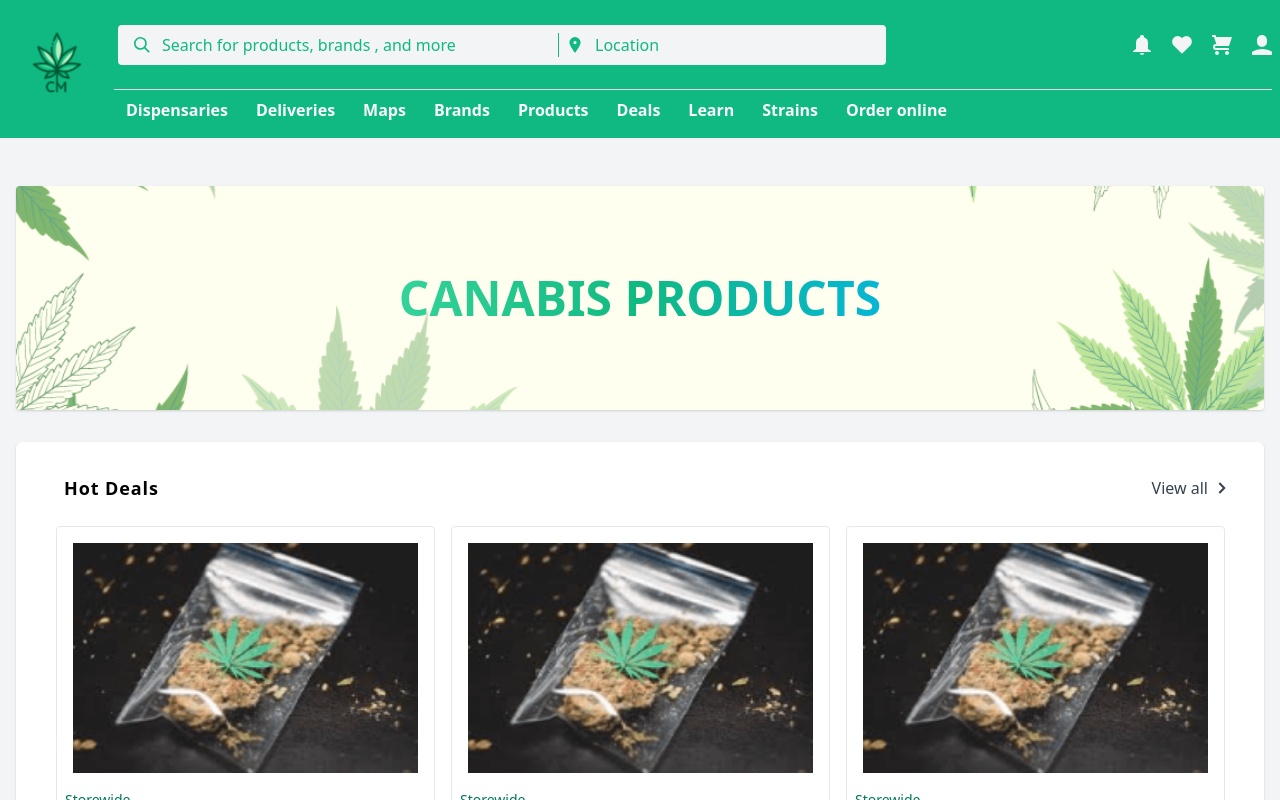
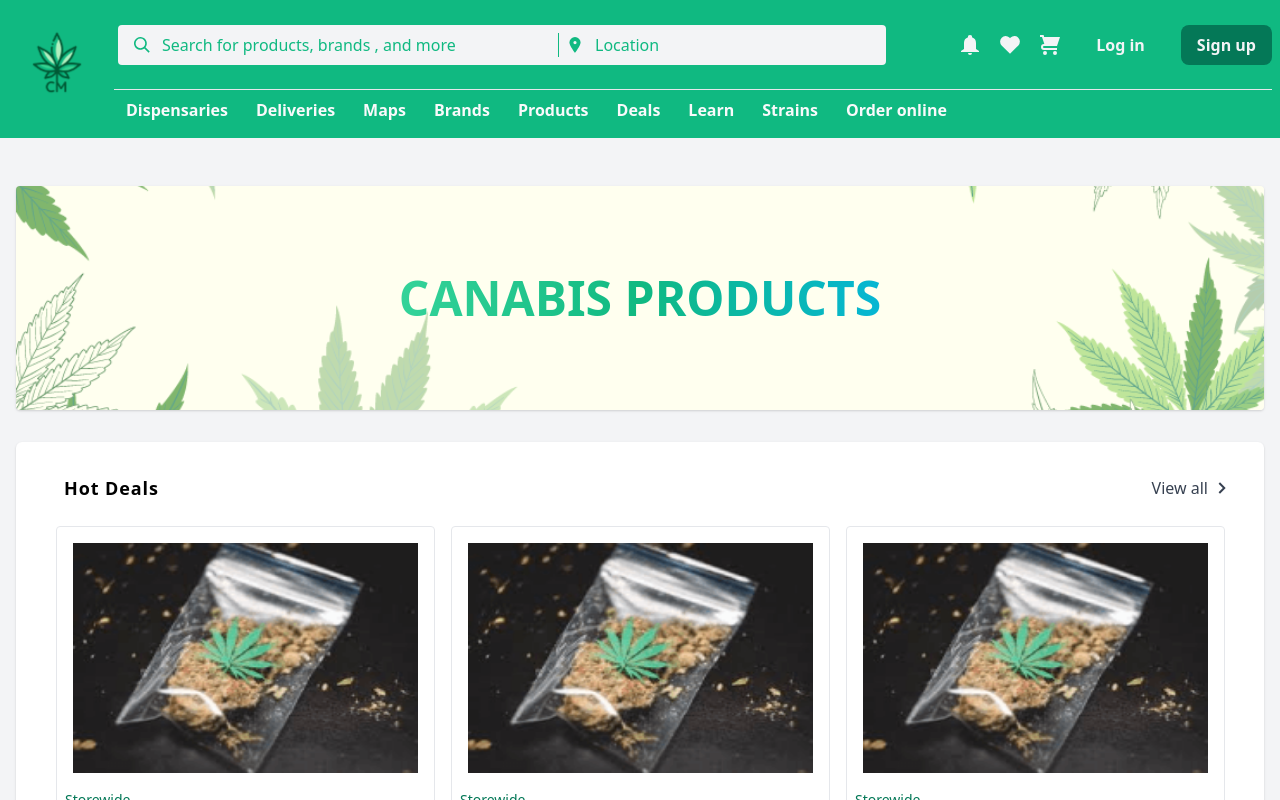
Before and after one commit to braveheart-star/sonic-canabis-app, a Next.js app: page / in a window 1280 px wide. Shown: the top 800 px of the page. Built offline with nearby package versions, Linux system fonts and the light colour scheme.

Commit message:
change UI

```diff
--- a/src/components/MobileDrop.tsx
+++ b/src/components/MobileDrop.tsx
@@ -1,12 +1,17 @@
 import React from "react";
 import Link from "next/link";
 import Image from "next/image";
+import useSWR from "swr";
+
 import { Maybe } from "./common/Maybe";
+import storage from "../utils/storage";
+import checkLogin from "../utils/checkLogin";
 import styles from "../styles/components.module.scss";
 
 export const MobileDrop = (props: any) => {
   const { dropdown } = props;
-  const isLoggedIn = true;
+  const { data: currentUser } = useSWR("user", storage);
+  const isLoggedIn = checkLogin(currentUser);
 
   return (
     <div
@@ -32,7 +37,7 @@ export const MobileDrop = (props: any) => {
                 <button className="font-bold ">Log in</button>
               </Link>
               <Link href="/auth/register">
-                <button className="px-4 py-1 font-bold text-white bg-green-500 rounded-lg sm:px-6 sm:py-2">
+                <button className="px-4 py-2 font-bold text-white bg-green-500 rounded-lg sm:px-6 sm:py-2">
                   Sign up
                 </button>
               </Link>
--- a/src/components/common/Header.tsx
+++ b/src/components/common/Header.tsx
@@ -1,9 +1,13 @@
 import React, { useEffect, useState } from "react";
 import Image from "next/image";
 import Link from "next/link";
+import useSWR from "swr";
+
+import { Maybe } from "./Maybe";
 import { MobileDrop } from "../MobileDrop";
-import { Maybe } from "./Maybe";
 import { AccountDrop } from "../AccountDrop";
+import storage from "../../utils/storage";
+import checkLogin from "../../utils/checkLogin";
 
 const providers = [
   "Dispensaries",
@@ -18,9 +22,15 @@ const providers = [
 ];
 
 export const Header = () => {
+  const { data: currentUser } = useSWR("user", storage);
+  console.log(
+    "🚀 ~ file: Header.tsx ~ line 26 ~ Header ~ currentUser",
+    currentUser
+  );
+  const isLoggedIn = checkLogin(currentUser);
+
   const [dropdown, setDropdown] = useState(false);
   const [accountDrop, setAccountDrop] = useState(false);
-  const isLoggedIn = true;
 
   useEffect((): any => {
     if (dropdown) {
@@ -77,6 +87,7 @@ export const Header = () => {
                 </svg>
               </button>
 
+              {isLoggedIn && (
                 <div className="relative flex items-center">
                   <button onClick={() => setAccountDrop(true)}>
                     <svg
@@ -91,6 +102,7 @@ export const Header = () => {
                     <AccountDrop />
                   </Maybe>
                 </div>
+              )}
             </div>
           </div>
           <div className="hidden w-full col-span-1 row-span-2 mx-auto lg:flex ">
@@ -190,12 +202,12 @@ export const Header = () => {
                   </Maybe>
                   <Maybe condition={!isLoggedIn}>
                     <Link href="/auth/login">
-                      <button className="px-4 py-1 font-bold text-gray-100 rounded-lg focus:ring-1 focus:outline-none ring-green-600">
+                      <button className="px-4 py-2 font-bold text-gray-100 rounded-lg focus:ring-1 focus:outline-none ring-green-600">
                         Log in
                       </button>
                     </Link>
                     <Link href="/auth/register">
-                      <button className="px-4 py-1 font-bold text-gray-100 bg-green-700 rounded-lg focus:ring-1 focus:outline-none ring-green-600">
+                      <button className="px-4 py-2 font-bold text-gray-100 bg-green-700 rounded-lg focus:ring-1 focus:outline-none ring-green-600">
                         Sign up
                       </button>
                     </Link>
--- /dev/null
+++ b/src/utils/checkLogin.ts
@@ -0,0 +1,6 @@
+const checkLogin = (currentUser: any) =>
+  !!currentUser &&
+  currentUser?.constructor === Object &&
+  Object.keys(currentUser).length !== 0;
+
+export default checkLogin;
```
Lines whose indentation alone changed are shown as unchanged.
